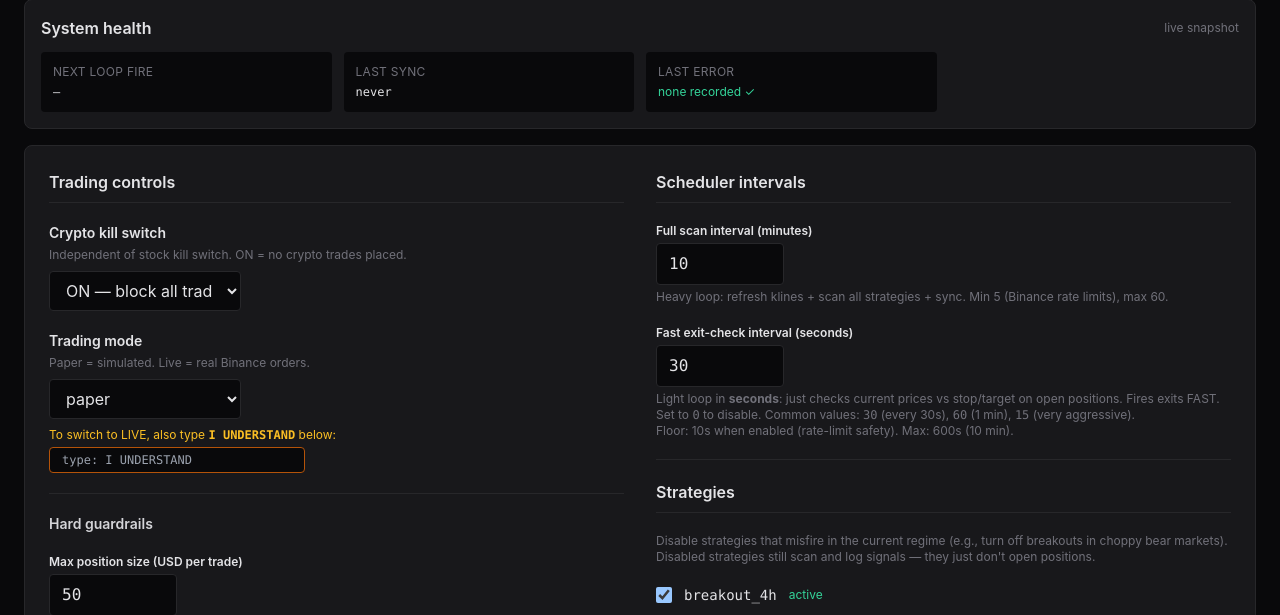
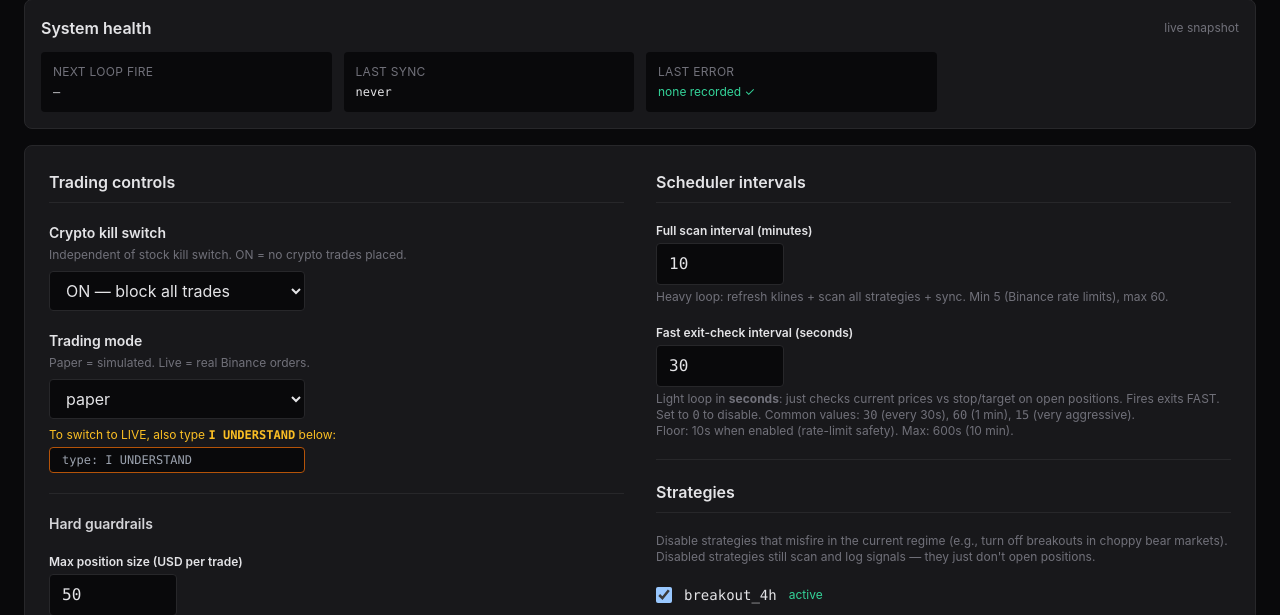
Before and after one commit to Cplus666/tradar, a Flask app: page /tradar/settings in a window 1280 px wide. Shown: the part 126-741 px from the top of the page. Run offline with Flask 3, Linux system fonts and the light colour scheme; data that the repository does not hold is empty.

Commit message:
Optimize setting bar
Signed-off-by: Cplus666 <jiawen.chua@eigenspace.audio>

```diff
--- a/webapp/crypto/templates/crypto_settings.html
+++ b/webapp/crypto/templates/crypto_settings.html
@@ -58,7 +58,7 @@
     <div>
       <label class="block text-sm font-semibold mb-1">Crypto kill switch</label>
       <p class="text-xs text-zinc-500 mb-2">Independent of stock kill switch. ON = no crypto trades placed.</p>
-      <select name="crypto_kill_switch" class="bg-zinc-950 border border-zinc-800 rounded px-3 py-2 w-48">
+      <select name="crypto_kill_switch" class="bg-zinc-950 border border-zinc-800 rounded px-3 py-2 w-64">
         <option value="off" {% if kill_switch == 'off' %}selected{% endif %}>OFF — trading allowed</option>
         <option value="on" {% if kill_switch == 'on' %}selected{% endif %}>ON — block all trades</option>
       </select>
@@ -67,7 +67,7 @@
     <div>
       <label class="block text-sm font-semibold mb-1">Trading mode</label>
       <p class="text-xs text-zinc-500 mb-2">Paper = simulated. Live = real Binance orders.</p>
-      <select name="crypto_trading_mode" class="bg-zinc-950 border border-zinc-800 rounded px-3 py-2 w-48">
+      <select name="crypto_trading_mode" class="bg-zinc-950 border border-zinc-800 rounded px-3 py-2 w-64">
         <option value="paper" {% if trading_mode == 'paper' %}selected{% endif %}>paper</option>
         <option value="live" {% if trading_mode == 'live' %}selected{% endif %}>LIVE — real money</option>
       </select>
```
